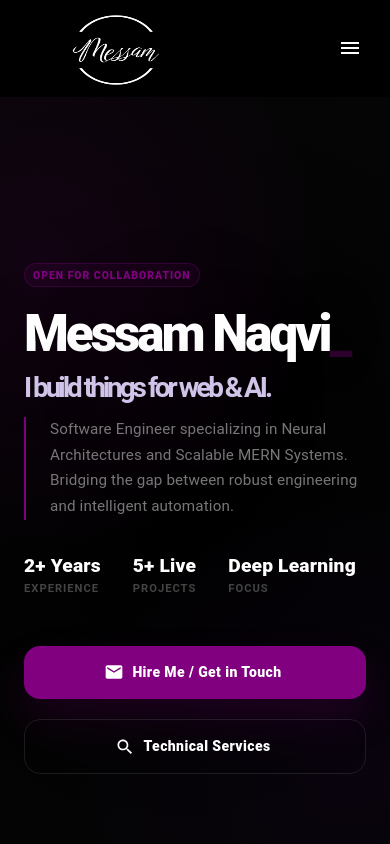
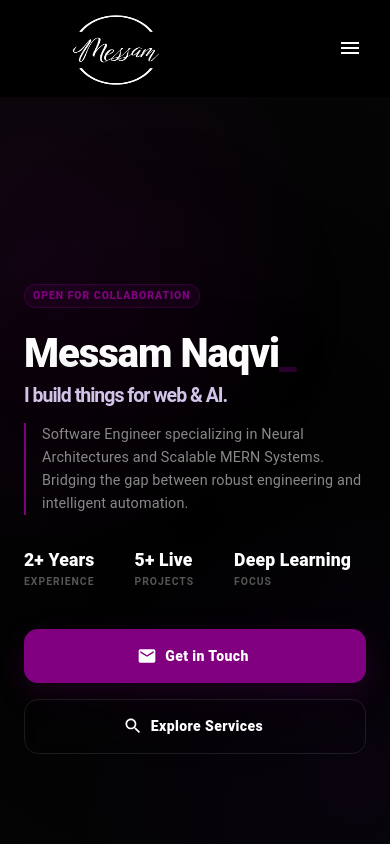
Before and after one commit to Messam-Naqvi/m, a React (Create React App) app in the folder portf/: page / in a window 390 px wide. Shown: the top 844 px of the page. Built offline with nearby package versions, Linux system fonts and the light colour scheme.

Commit message:
update home.js responsiveness

```diff
--- a/portf/src/Components/Home.js
+++ b/portf/src/Components/Home.js
@@ -31,11 +31,13 @@ const modalStyle = {
   top: "50%",
   left: "50%",
   transform: "translate(-50%, -50%)",
-  width: "95%",
+  width: "90%",
   maxWidth: 700,
+  maxHeight: "90vh",
+  overflowY: "auto",
   bgcolor: "rgba(8, 8, 8, 0.98)",
   backdropFilter: "blur(30px)",
-  borderRadius: 6,
+  borderRadius: { xs: 4, md: 6 },
   border: "1px solid rgba(128, 0, 128, 0.2)",
   boxShadow: "0 0 80px rgba(0, 0, 0, 0.9)",
   p: { xs: 3, md: 6 },
@@ -44,21 +46,19 @@ const modalStyle = {
 
 const serviceCardStyle = {
   p: 3,
+  height: "100%",
   borderRadius: "20px",
   background: "rgba(255, 255, 255, 0.02)",
   border: "1px solid rgba(255, 255, 255, 0.05)",
   transition: "all 0.4s cubic-bezier(0.175, 0.885, 0.32, 1.275)",
-  cursor: "pointer",
   "&:hover": {
     background: "rgba(128, 0, 128, 0.08)",
     borderColor: "purple",
-    transform: "translateY(-5px) scale(1.02)",
-    boxShadow: "0 10px 30px rgba(128, 0, 128, 0.2)"
+    transform: "translateY(-5px)",
   }
 };
 
 const Home = () => {
-
   const [typedText, setTypedText] = useState("");
   const [openModal, setOpenModal] = useState(false);
 
@@ -89,9 +89,8 @@ const Home = () => {
         alignItems: "center",
         color: "white",
         position: "relative",
-        overflow: "hidden",
+        overflowX: "hidden",
         backgroundColor: "#020202",
-        // Multi-layered Nebula Background
         background: `
           radial-gradient(circle at 10% 20%, rgba(128, 0, 128, 0.12) 0%, transparent 40%),
           radial-gradient(circle at 90% 80%, rgba(75, 0, 130, 0.08) 0%, transparent 40%),
@@ -99,40 +98,48 @@ const Home = () => {
         `,
       }}
     >
-      {/* Dynamic Animated Blobs */}
+      {/* Animated Background Element */}
       <motion.div
         animate={{
-          x: [0, 50, 0],
-          y: [0, 30, 0],
-          scale: [1, 1.1, 1],
+          x: [0, 30, 0],
+          y: [0, 20, 0],
+          opacity: [0.05, 0.1, 0.05],
         }}
-        transition={{ duration: 15, repeat: Infinity, ease: "linear" }}
+        transition={{ duration: 10, repeat: Infinity, ease: "linear" }}
         style={{
           position: "absolute",
-          top: "20%",
-          left: "15%",
-          width: "40vw",
-          height: "40vw",
-          background: "radial-gradient(circle, rgba(128, 0, 128, 0.05) 0%, transparent 70%)",
-          filter: "blur(80px)",
+          top: "10%",
+          left: "5%",
+          width: "60vw",
+          height: "60vw",
+          background: "radial-gradient(circle, purple 0%, transparent 70%)",
+          filter: "blur(120px)",
           pointerEvents: "none",
+          zIndex: 0,
         }}
       />
 
-      <Box sx={{ px: { xs: 3, md: 12 }, zIndex: 1, position: "relative", width: "100%" }}>
-        <Grid container spacing={4} alignItems="center">
-          <Grid item xs={12} lg={8}>
+      <Box
+        sx={{
+          px: { xs: 3, sm: 6, md: 12 },
+          py: { xs: 10, md: 0 },
+          zIndex: 1,
+          position: "relative",
+          width: "100%"
+        }}
+      >
+        <Grid container spacing={4}>
+          <Grid item xs={12} lg={9}>
             <motion.div
-              initial={{ opacity: 0, y: 30 }}
+              initial={{ opacity: 0, y: 20 }}
               animate={{ opacity: 1, y: 0 }}
               transition={{ duration: 0.8 }}
             >
-              {/* Recruiter-Ready Badge */}
-              <Stack direction="row" spacing={1} sx={{ mb: 3 }}>
               <Chip
                 label="OPEN FOR COLLABORATION"
                 size="small"
                 sx={{
+                  mb: 3,
                   bgcolor: "rgba(128, 0, 128, 0.1)",
                   color: "purple",
                   fontWeight: 800,
@@ -141,16 +148,18 @@ const Home = () => {
                   letterSpacing: 1
                 }}
               />
-              </Stack>
 
               <Typography
                 variant="h1"
                 sx={{
                   fontWeight: 950,
-                  fontSize: { xs: "3.2rem", md: "5.5rem" },
-                  lineHeight: 0.9,
-                  mb: 1.5,
-                  letterSpacing: -3,
+                  fontSize: {
+                    xs: "clamp(2.5rem, 10vw, 3.5rem)",
+                    md: "clamp(4rem, 8vw, 6rem)"
+                  },
+                  lineHeight: { xs: 1.1, md: 0.9 },
+                  mb: 2,
+                  letterSpacing: { xs: -1, md: -4 },
                   textShadow: "0 0 40px rgba(0,0,0,0.5)"
                 }}
               >
@@ -166,59 +175,76 @@ const Home = () => {
                 <Box
                   component="span"
                   sx={{
-   fontWeight: "bold",
-              color: "#d1c4e9", whiteSpace: "nowrap",
-              fontSize: "calc(22px + 1.5vw)",
+                    fontWeight: 700,
+                    color: "#d1c4e9",
+                    fontSize: {
+                      xs: "clamp(1.2rem, 5vw, 1.8rem)",
+                      md: "clamp(2rem, 4vw, 3.5rem)"
+                    },
+                    display: "block",
+                    mt: { xs: 1, md: 2 },
                     lineHeight: 1.2,
                   }}
                 >
                   {CONFIG.tagline}
                 </Box>
-
               </Typography>
 
               <Typography
                 sx={{
                   maxWidth: "650px",
-                  color: "#777",
-                  fontSize: { xs: "0.95rem", md: "1.15rem" },
-                  lineHeight: 1.7,
+                  color: "#888",
+                  fontSize: { xs: "0.9rem", md: "1.1rem" },
+                  lineHeight: 1.6,
                   mb: 4,
-                  fontWeight: 400,
                   borderLeft: "2px solid purple",
-                  pl: 3
+                  pl: { xs: 2, md: 3 },
                 }}
               >
                 {CONFIG.bio}
               </Typography>
 
-              {/* Quick Meta for Recruiters */}
-              <Stack direction="row" spacing={4} sx={{ mb: 6 }}>
+              {/* Stats - Horizontal on desktop, wrapping on mobile */}
+              <Stack
+                direction="row"
+                spacing={{ xs: 3, md: 6 }}
+                sx={{ mb: { xs: 5, md: 6 }, flexWrap: "wrap", gap: { xs: 2, md: 0 } }}
+              >
                 {CONFIG.stats.map((stat, i) => (
                   <Box key={i}>
-                    <Typography sx={{ color: "white", fontWeight: 900, fontSize: "1.2rem" }}>{stat.value}</Typography>
-                    <Typography sx={{ color: "#444", fontWeight: 700, fontSize: "0.7rem", textTransform: "uppercase", letterSpacing: 1 }}>{stat.label}</Typography>
+                    <Typography sx={{ color: "white", fontWeight: 900, fontSize: { xs: "1.1rem", md: "1.3rem" } }}>
+                      {stat.value}
+                    </Typography>
+                    <Typography sx={{ color: "#555", fontWeight: 700, fontSize: "0.65rem", textTransform: "uppercase", letterSpacing: 1 }}>
+                      {stat.label}
+                    </Typography>
                   </Box>
                 ))}
               </Stack>
 
-              <Stack direction={{ xs: "column", sm: "row" }} spacing={2.5}>
+              {/* Action Buttons - Stacked on mobile */}
+              <Stack
+                direction={{ xs: "column", sm: "row" }}
+                spacing={2}
+                sx={{ width: { xs: "100%", sm: "auto" } }}
+              >
                 <Button
                   variant="contained"
                   href={mailToLink}
                   startIcon={<MailIcon />}
+                  fullWidth={false}
                   sx={{
                     bgcolor: "purple",
-                    px: 5,
+                    px: { xs: 3, md: 5 },
                     py: 1.8,
-                    borderRadius: "16px",
+                    borderRadius: "14px",
                     fontWeight: 800,
                     textTransform: "none",
-                    boxShadow: "0 20px 40px rgba(128,0,128,0.2)",
-                    "&:hover": { bgcolor: "#5e35b1", transform: "translateY(-4px)" },
+                    boxShadow: "0 10px 30px rgba(128,0,128,0.2)",
+                    "&:hover": { bgcolor: "#5e35b1", transform: "translateY(-2px)" },
                   }}
                 >
-                  Hire Me / Get in Touch
+                  Get in Touch
                 </Button>
 
                 <Button
@@ -228,16 +254,16 @@ const Home = () => {
                   sx={{
                     borderColor: "rgba(255,255,255,0.1)",
                     color: "white",
-                    px: 5,
+                    px: { xs: 3, md: 5 },
                     py: 1.8,
-                    borderRadius: "16px",
+                    borderRadius: "14px",
                     fontWeight: 800,
                     textTransform: "none",
                     backdropFilter: "blur(10px)",
-                    "&:hover": { borderColor: "purple", bgcolor: "rgba(128,0,128,0.05)", transform: "translateY(-4px)" },
+                    "&:hover": { borderColor: "purple", bgcolor: "rgba(128,0,128,0.05)", transform: "translateY(-2px)" },
                   }}
                 >
-                  Technical Services
+                  Explore Services
                 </Button>
               </Stack>
             </motion.div>
@@ -245,37 +271,37 @@ const Home = () => {
         </Grid>
       </Box>
 
-      {/* Services Insight Modal */}
+      {/* Services Modal */}
       <Modal open={openModal} onClose={handleClose} closeAfterTransition>
         <Fade in={openModal}>
           <Box sx={modalStyle}>
-            <IconButton
-              onClick={handleClose}
-              sx={{ position: "absolute", top: 20, right: 20, color: "#555", "&:hover": { color: "white" } }}
-            >
+            <Box sx={{ display: 'flex', justifyContent: 'space-between', alignItems: 'flex-start', mb: 3 }}>
+              <Box>
+                <Typography variant="h4" sx={{ color: "white", fontWeight: 900, letterSpacing: -1, fontSize: { xs: '1.8rem', md: '2.5rem' } }}>
+                  My <span style={{ color: "purple" }}>Expertise</span>
+                </Typography>
+                <Typography variant="body2" sx={{ color: "#666", mt: 0.5 }}>
+                  Scalable engineering for the modern web.
+                </Typography>
+              </Box>
+              <IconButton onClick={handleClose} sx={{ color: "#444", "&:hover": { color: "white" } }}>
                 <CloseIcon />
               </IconButton>
+            </Box>
 
-            <Typography variant="h3" sx={{ color: "white", fontWeight: 900, mb: 1, letterSpacing: -1 }}>
-              Expertise <span style={{ color: "purple" }}>Stack</span>
-            </Typography>
-            <Typography variant="body1" sx={{ color: "#666", mb: 5, maxWidth: "500px" }}>
-              High-performance solutions designed for scalability, security, and intelligence.
-            </Typography>
-
-            <Grid container spacing={2.5}>
+            <Grid container spacing={2}>
               {CONFIG.services.map((service, idx) => (
-                <Grid item xs={12} md={6} key={idx}>
+                <Grid item xs={12} sm={6} md={6} key={idx}>
                   <Box sx={serviceCardStyle}>
-                    <Stack direction="row" spacing={2} alignItems="center" sx={{ mb: 1.5 }}>
-                      <Box sx={{ p: 1, borderRadius: "10px", bgcolor: "rgba(128,0,128,0.2)", color: "purple", display: "flex" }}>
+                    <Stack direction="row" spacing={1.5} alignItems="center" sx={{ mb: 1.5 }}>
+                      <Box sx={{ p: 0.8, borderRadius: "8px", bgcolor: "rgba(128,0,128,0.15)", color: "purple", display: "flex" }}>
                         {service.icon}
                       </Box>
-                      <Typography variant="h6" sx={{ fontWeight: 800, color: "white" }}>
+                      <Typography variant="subtitle1" sx={{ fontWeight: 800, color: "white" }}>
                         {service.title}
                       </Typography>
                     </Stack>
-                    <Typography variant="body2" sx={{ color: "#888", lineHeight: 1.6 }}>
+                    <Typography variant="body2" sx={{ color: "#888", lineHeight: 1.5, fontSize: '0.85rem' }}>
                       {service.desc}
                     </Typography>
                   </Box>
@@ -283,9 +309,25 @@ const Home = () => {
               ))}
             </Grid>
 
-            <Box sx={{ mt: 5, p: 3, bgcolor: "rgba(128,0,128,0.03)", borderRadius: "20px", border: "1px dashed rgba(128,0,128,0.2)", textAlign: 'center' }}>
-              <Typography sx={{ color: "#aaa", fontSize: "0.85rem" }}>
-                Looking for something custom? <span style={{ color: 'purple', fontWeight: 700, cursor: 'pointer' }} onClick={() => window.location.href = mailToLink}>Let's discuss your project.</span>
+            <Box
+              sx={{
+                mt: 4,
+                p: 2,
+                bgcolor: "rgba(128,0,128,0.03)",
+                borderRadius: "16px",
+                border: "1px dashed rgba(128,0,128,0.2)",
+                textAlign: 'center'
+              }}
+            >
+              <Typography sx={{ color: "#666", fontSize: "0.75rem", fontWeight: 500 }}>
+                Have a specific requirement?{" "}
+                <Box
+                  component="span"
+                  onClick={() => window.location.href = mailToLink}
+                  sx={{ color: 'purple', fontWeight: 700, cursor: 'pointer', "&:hover": { textDecoration: 'underline' } }}
+                >
+                  Let's talk.
+                </Box>
               </Typography>
             </Box>
           </Box>
```
Lines whose indentation alone changed are shown as unchanged.
